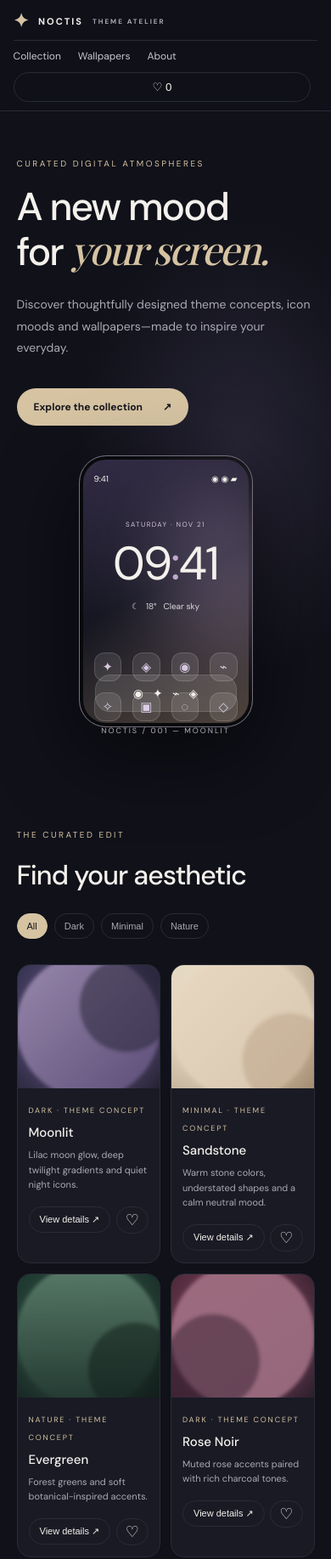
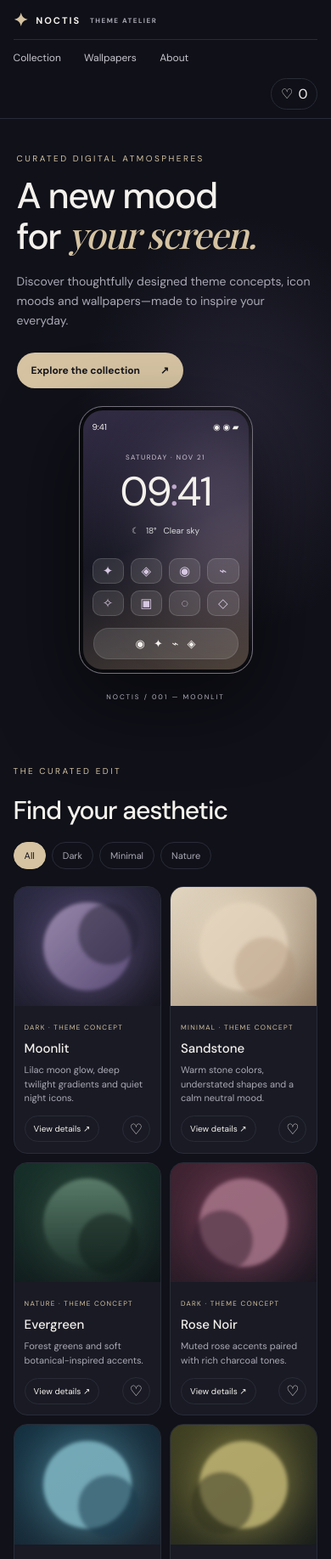
Before and after one commit to ranveerpatel602-a11y/-noctis-theme-atelier, a plain HTML site: page index.html in a window 390 px wide. Shown: the top 1835 px of the page at 85% size. Drawn offline with nearby package versions, Linux system fonts and the light colour scheme; a web font is replaced by a local one.

Commit message:
Rebuild responsive layout and fix mobile header and preview overlap

```diff
--- a/styles.css
+++ b/styles.css
@@ -1,54 +1,57 @@
 @import url('https://fonts.googleapis.com/css2?family=DM+Sans:wght@400;500;600;700&family=Playfair+Display:ital,wght@0,500;0,600;1,500&display=swap');
-:root{--bg:#101119;--surface:#191a24;--fg:#f4f1ec;--muted:#aaa9b5;--line:#292b36;--gold:#d5c3a2}
+:root{--bg:#101119;--surface:#191a24;--surface2:#20212c;--fg:#f4f1ec;--muted:#aaa9b5;--line:#292b36;--gold:#d5c3a2}
 *{box-sizing:border-box}
-html{scroll-behavior:smooth;scroll-padding-top:100px}
-body{margin:0;background:var(--bg);color:var(--fg);font-family:'DM Sans',sans-serif}
+html{scroll-behavior:smooth;scroll-padding-top:120px}
+body{margin:0;background:var(--bg);color:var(--fg);font-family:'DM Sans',sans-serif;overflow-x:hidden}
 a{color:inherit;text-decoration:none}
-.header{min-height:76px;position:sticky;top:0;z-index:10;display:flex;align-items:center;justify-content:space-between;gap:24px;padding:0 7vw;border-bottom:1px solid var(--line);background:#101119ef;backdrop-filter:blur(14px)}
-.logo{font-size:13px;letter-spacing:2px;font-weight:700;display:flex;align-items:center;gap:9px;white-space:nowrap}
-.logo span{color:var(--gold);font-size:22px}.logo small{font-size:9px;letter-spacing:2px;color:var(--muted);display:block;margin-left:2px}
-.header nav{display:flex;gap:28px;color:#c8c6cf;font-size:12px;align-items:center}
-.header nav a:hover,.simple-link:hover{color:var(--gold)}
-.saved{border:1px solid var(--line);background:transparent;color:var(--fg);border-radius:30px;padding:9px 14px;cursor:pointer;white-space:nowrap}
-.hero{padding:70px 7vw;min-height:540px;display:grid;grid-template-columns:1fr 1fr;gap:40px;align-items:center;background:radial-gradient(ellipse at 72% 50%,#272435 0%,transparent 48%)}
+button{font:inherit}
+.header{min-height:76px;position:sticky;top:0;z-index:20;display:flex;align-items:center;justify-content:space-between;gap:28px;padding:0 clamp(20px,6vw,88px);border-bottom:1px solid var(--line);background:#101119f2;backdrop-filter:blur(16px)}
+.logo{font-size:13px;letter-spacing:2px;font-weight:700;display:flex;align-items:center;gap:10px;white-space:nowrap}
+.logo span{color:var(--gold);font-size:24px}.logo small{font-size:9px;letter-spacing:2px;color:var(--muted);margin-left:4px}
+.header nav{display:flex;gap:clamp(16px,3vw,30px);color:#c8c6cf;font-size:12px;align-items:center;white-space:nowrap}
+.header nav a{padding:12px 0}.header nav a:hover,.simple-link:hover{color:var(--gold)}
+.saved{border:1px solid var(--line);background:transparent;color:var(--fg);border-radius:24px;padding:9px 13px;cursor:pointer;white-space:nowrap;display:inline-flex;align-items:center;gap:6px;width:auto;flex:0 0 auto}
+.saved.active{border-color:var(--gold);color:var(--gold)}
+.hero{padding:clamp(40px,6vw,84px) clamp(20px,6vw,88px);min-height:520px;display:grid;grid-template-columns:minmax(0,1fr) minmax(280px,430px);gap:clamp(25px,5vw,72px);align-items:center;background:radial-gradient(ellipse at 72% 50%,#272435 0%,transparent 48%)}
 .eyebrow{font-size:10px;letter-spacing:2.5px;color:var(--gold);margin:0 0 20px}
 .hero h1,.wall-text h2,.about h2{font-size:clamp(42px,6vw,74px);line-height:1.08;font-weight:500;letter-spacing:-2px;margin:0}
 .hero h1 em,.wall-text h2 em,.about h2 em{font-family:'Playfair Display',serif;font-weight:500;color:var(--gold)}
-.lead{color:var(--muted);line-height:1.8;font-size:14px;max-width:440px;margin:25px 0}
-.cta{display:inline-flex;gap:24px;align-items:center;background:var(--gold);color:#17161c;border-radius:30px;padding:14px 20px;font-size:12px;font-weight:700;margin-top:10px}
-.hero-preview{height:380px;position:relative;display:flex;align-items:center;justify-content:center}
-.preview-phone{width:230px;height:365px;border:1px solid #74717d;border-radius:32px;padding:20px 17px;position:relative;overflow:hidden;background:linear-gradient(155deg,#342d47,#151621 48%,#50443b);box-shadow:0 30px 90px #0008,inset 0 0 0 4px #090a0d}
+.lead{color:var(--muted);line-height:1.75;font-size:14px;max-width:440px;margin:24px 0}
+.cta{display:inline-flex;gap:24px;align-items:center;background:var(--gold);color:#17161c;border-radius:30px;padding:14px 20px;font-size:12px;font-weight:700;margin-top:8px}
+.hero-preview{height:400px;position:relative;display:flex;align-items:center;justify-content:center;padding-bottom:28px}
+.preview-phone{width:240px;height:370px;border:1px solid #74717d;border-radius:34px;padding:20px 17px;position:relative;overflow:hidden;background:linear-gradient(155deg,#342d47,#151621 48%,#50443b);box-shadow:0 30px 90px #0008,inset 0 0 0 4px #090a0d}
 .preview-phone:before{content:'';position:absolute;width:170px;height:210px;border-radius:50%;background:#a991b7;filter:blur(50px);opacity:.4;top:25px;right:-55px}
-.status{font-size:10px;position:relative;display:flex;justify-content:space-between}.date{position:relative;text-align:center;font-size:8px;letter-spacing:1.4px;margin-top:42px;color:#d0c7d5}.clock{position:relative;text-align:center;font-size:55px;font-weight:300;letter-spacing:-2px;margin-top:5px}.clock span{color:#bfa9cc}.weather{position:relative;text-align:center;font-size:10px;color:#ddd;margin-top:8px}
-.mini-icons{position:relative;display:grid;grid-template-columns:repeat(4,1fr);gap:13px;margin-top:48px}.mini-icons i{font-style:normal;background:#ffffff1a;border:1px solid #ffffff25;border-radius:12px;height:34px;display:grid;place-items:center;color:#d6c7e2;font-size:15px}
-.phone-dock{position:absolute;bottom:17px;left:18px;right:18px;background:#ffffff20;border:1px solid #ffffff1c;border-radius:18px;text-align:center;padding:12px;font-size:14px}
-.art-caption{position:absolute;bottom:0;font-size:9px;letter-spacing:2px;color:#b3b0bd}
-.section{padding:72px 7vw}.section-title{display:flex;justify-content:space-between;align-items:end;gap:24px;margin-bottom:30px}.section-title h2{font-size:38px;font-weight:500;letter-spacing:-1px;margin:0}
-.filters{display:flex;gap:8px;flex-wrap:wrap}.filter{border:1px solid var(--line);color:var(--muted);background:transparent;border-radius:24px;padding:9px 15px;font-size:11px;cursor:pointer}.filter.active,.filter:hover{background:#d5c3a2;color:#16151b;border-color:var(--gold)}
-.theme-grid{display:grid;grid-template-columns:repeat(3,minmax(0,1fr));gap:20px}.theme-card{border:1px solid var(--line);border-radius:16px;overflow:hidden;background:var(--surface);transition:transform .25s}.theme-card:hover{transform:translateY(-4px)}
-.theme-art{height:240px;position:relative;display:grid;place-items:center;overflow:hidden}.theme-art:before,.theme-art:after{content:'';position:absolute;border-radius:50%;filter:blur(2px)}.theme-art:before{width:170px;height:170px;opacity:.8}.theme-art:after{width:110px;height:110px;opacity:.5;transform:translate(55px,40px)}
-.art-moon{background:linear-gradient(145deg,#25263c,#13141c)}.art-moon:before{background:linear-gradient(135deg,#b7a2c9,#6d5b8e);box-shadow:0 0 80px #8d75b5}.art-moon:after{background:#222132;transform:translate(45px,-25px)}
+.status{font-size:10px;position:relative;display:flex;justify-content:space-between}.date{position:relative;text-align:center;font-size:8px;letter-spacing:1.4px;margin-top:32px;color:#d0c7d5}.clock{position:relative;text-align:center;font-size:54px;font-weight:300;letter-spacing:-2px;margin-top:4px}.clock span{color:#bfa9cc}.weather{position:relative;text-align:center;font-size:10px;color:#ddd;margin-top:8px}
+.mini-icons{position:relative;display:grid;grid-template-columns:repeat(4,1fr);gap:10px;margin-top:34px}.mini-icons i{font-style:normal;background:#ffffff1a;border:1px solid #ffffff25;border-radius:12px;height:32px;display:grid;place-items:center;color:#d6c7e2;font-size:15px}
+.phone-dock{position:absolute;bottom:18px;left:20px;right:20px;background:#ffffff20;border:1px solid #ffffff1c;border-radius:18px;text-align:center;padding:10px;font-size:13px}
+.art-caption{position:absolute;bottom:0;font-size:9px;letter-spacing:2px;color:#b3b0bd;text-align:center}
+.section{padding:clamp(45px,6vw,82px) clamp(20px,6vw,88px)}
+.section-title{display:flex;justify-content:space-between;align-items:end;gap:24px;margin-bottom:30px}.section-title h2{font-size:clamp(30px,4vw,42px);font-weight:500;letter-spacing:-1px;margin:0}
+.filters{display:flex;gap:8px;flex-wrap:wrap}.filter{border:1px solid var(--line);color:var(--muted);background:transparent;border-radius:24px;padding:9px 15px;font-size:11px;cursor:pointer}.filter.active,.filter:hover{background:var(--gold);color:#16151b;border-color:var(--gold)}
+.theme-grid{display:grid;grid-template-columns:repeat(3,minmax(0,1fr));gap:18px}
+.theme-card{min-width:0;border:1px solid var(--line);border-radius:16px;overflow:hidden;background:var(--surface);transition:transform .25s,box-shadow .25s}.theme-card:hover{transform:translateY(-3px);box-shadow:0 12px 30px #0003}
+.theme-art{height:clamp(150px,20vw,240px);position:relative;display:grid;place-items:center;overflow:hidden}.theme-art:before,.theme-art:after{content:'';position:absolute;border-radius:50%;filter:blur(2px)}.theme-art:before{width:min(60%,170px);aspect-ratio:1;opacity:.8}.theme-art:after{width:min(42%,110px);aspect-ratio:1;opacity:.5;transform:translate(35%,35%)}
+.art-moon{background:linear-gradient(145deg,#25263c,#13141c)}.art-moon:before{background:linear-gradient(135deg,#b7a2c9,#6d5b8e);box-shadow:0 0 80px #8d75b5}.art-moon:after{background:#222132;transform:translate(35%,-20%)}
 .art-sand{background:linear-gradient(135deg,#e3d6c1,#927c65)}.art-sand:before{background:#e9d9c2;box-shadow:0 0 65px #fff4dc}.art-sand:after{background:#ac8f73;opacity:.35}
 .art-forest{background:linear-gradient(160deg,#152e28,#0e1518)}.art-forest:before{background:linear-gradient(#6b907a,#263f35);box-shadow:0 0 70px #476b55}.art-forest:after{background:#101d19}
-.art-rose{background:linear-gradient(145deg,#3d222f,#17151e)}.art-rose:before{background:#b67d93;box-shadow:0 0 70px #aa597b}.art-rose:after{background:#382233;transform:translate(-35px,30px)}
+.art-rose{background:linear-gradient(145deg,#3d222f,#17151e)}.art-rose:before{background:#b67d93;box-shadow:0 0 70px #aa597b}.art-rose:after{background:#382233;transform:translate(-35%,30%)}
 .art-glacier{background:linear-gradient(145deg,#122d3d,#17202b)}.art-glacier:before{background:#8cc9d6;box-shadow:0 0 70px #6cbbcf}.art-glacier:after{background:#17384b}
-.art-citrus{background:linear-gradient(145deg,#3b3c21,#161b19)}.art-citrus:before{background:#d2c57d;box-shadow:0 0 70px #c4b95f}.art-citrus:after{background:#30321e;transform:translate(-40px,30px)}
-.theme-meta{padding:17px 18px}.theme-meta .kind,.kind{font-size:9px;letter-spacing:1.8px;color:var(--gold)}.theme-meta h3{margin:8px 0;font-size:17px;font-weight:500}.theme-meta p{color:var(--muted);font-size:12px;margin:0;line-height:1.6}
-.card-bottom{display:flex;align-items:center;justify-content:space-between;margin-top:16px}.detail-btn,.heart{background:none;border:1px solid var(--line);color:var(--fg);padding:8px 12px;border-radius:24px;cursor:pointer;font-size:11px}.heart{font-size:18px;padding:4px 10px}.heart.is-saved{color:var(--gold);border-color:var(--gold)}
-.wallpaper-section{border-block:1px solid var(--line);padding:80px 7vw;display:grid;grid-template-columns:1fr 1fr;align-items:center;gap:50px}.wall-text h2{font-size:48px}.wall-art{height:300px;position:relative;display:flex;align-items:center;justify-content:center;gap:12px}.wall{height:230px;width:31%;border-radius:8px;box-shadow:0 15px 40px #0005}.w-a{background:radial-gradient(circle at 30% 25%,#d4bbda,#665273 40%,#252033 80%);transform:rotate(-8deg)}.w-b{background:linear-gradient(150deg,#d5c5a5,#9c8067 40%,#3c3433);height:265px}.w-c{background:radial-gradient(circle at 65% 35%,#a7d5d9,#3d7282 35%,#1b2734 75%);transform:rotate(8deg)}.wall-art span{position:absolute;bottom:0;font-size:9px;letter-spacing:2px;color:var(--muted)}.simple-link{font-size:12px;color:var(--gold);border-bottom:1px solid #7c705c;padding-bottom:6px}
-.about{text-align:center;padding:95px 20px}.spark{color:var(--gold);font-size:26px}.about>p:first-of-type{font-size:9px;letter-spacing:2px;color:var(--muted);margin:20px 0}.about h2{font-size:48px}.about-copy{max-width:500px;margin:22px auto;color:var(--muted);font-size:13px;line-height:1.8}
-footer{border-top:1px solid var(--line);padding:25px 7vw;display:flex;justify-content:space-between;color:#777786;font-size:9px;letter-spacing:1px}
+.art-citrus{background:linear-gradient(145deg,#3b3c21,#161b19)}.art-citrus:before{background:#d2c57d;box-shadow:0 0 70px #c4b95f}.art-citrus:after{background:#30321e;transform:translate(-35%,30%)}
+.theme-meta{padding:16px}.theme-meta .kind,.kind{font-size:9px;letter-spacing:1.8px;color:var(--gold)}.theme-meta h3{margin:8px 0;font-size:17px;font-weight:500}.theme-meta p{color:var(--muted);font-size:12px;margin:0;line-height:1.6;min-height:2.8em}
+.card-bottom{display:flex;align-items:center;justify-content:space-between;gap:10px;margin-top:16px}.detail-btn,.heart{background:none;border:1px solid var(--line);color:var(--fg);padding:9px 13px;border-radius:24px;cursor:pointer;font-size:11px}.heart{font-size:18px;padding:5px 11px;flex:0 0 auto}.heart.is-saved{color:var(--gold);border-color:var(--gold)}
+.wallpaper-section{border-block:1px solid var(--line);padding:clamp(45px,7vw,90px) clamp(20px,6vw,88px);display:grid;grid-template-columns:minmax(0,1fr) minmax(280px,1fr);align-items:center;gap:clamp(25px,5vw,60px)}
+.wall-text h2{font-size:clamp(38px,5vw,55px)}.wall-art{height:330px;position:relative;display:flex;align-items:center;justify-content:center;gap:12px;padding-bottom:25px}
+.wall{height:230px;width:31%;border-radius:12px;box-shadow:0 15px 40px #0005}.w-a{background:radial-gradient(circle at 30% 25%,#d4bbda,#665273 40%,#252033 80%);transform:rotate(-7deg)}.w-b{background:linear-gradient(150deg,#d5c5a5,#9c8067 40%,#3c3433);height:260px}.w-c{background:radial-gradient(circle at 65% 35%,#a7d5d9,#3d7282 35%,#1b2734 75%);transform:rotate(7deg)}
+.wall-art span{position:absolute;bottom:0;font-size:9px;letter-spacing:2px;color:var(--muted);text-align:center}
+.simple-link{font-size:12px;color:var(--gold);border-bottom:1px solid #7c705c;padding-bottom:6px}
+.about{text-align:center;padding:clamp(55px,8vw,100px) 20px}.spark{color:var(--gold);font-size:26px}.about>p:first-of-type{font-size:9px;letter-spacing:2px;color:var(--muted);margin:20px 0}.about h2{font-size:clamp(38px,5vw,55px)}.about-copy{max-width:500px;margin:22px auto;color:var(--muted);font-size:13px;line-height:1.8}
+footer{border-top:1px solid var(--line);padding:25px clamp(20px,6vw,88px);display:flex;justify-content:space-between;color:#777786;font-size:9px;letter-spacing:1px}
 dialog{background:var(--surface);color:var(--fg);border:1px solid var(--line);border-radius:18px;width:min(480px,92vw);padding:26px}dialog::backdrop{background:#050509b8;backdrop-filter:blur(4px)}.close{float:right;background:transparent;border:0;color:var(--fg);font-size:26px;cursor:pointer}.dialog-art{height:180px;border-radius:12px;margin:18px 0;display:grid;place-items:center}.dialog-art:after{content:'✦';font-size:60px;color:#ffffff70}.dialog-body h2{font-size:24px}.dialog-body p{color:var(--muted);font-size:13px;line-height:1.7}.dialog-save{margin-top:14px}
-@media(max-width:850px){.header{padding:12px 4vw;min-height:auto;flex-wrap:wrap;gap:10px}.header nav{order:3;width:100%;justify-content:space-around;border-top:1px solid var(--line);padding:11px 0 2px;gap:12px}.hero{padding:55px 5vw;grid-template-columns:1fr;gap:25px}.hero-preview{order:2;height:340px}.preview-phone{height:320px;width:205px}.section{padding:55px 5vw}.section-title{align-items:flex-start;flex-direction:column}.theme-grid{grid-template-columns:repeat(2,minmax(0,1fr));gap:12px}.theme-art{height:190px}.wallpaper-section{padding:60px 5vw;grid-template-columns:1fr;gap:25px}.wall-art{height:260px}.wall-text h2{font-size:42px}footer{padding:22px 5vw;gap:15px;flex-direction:column}}
-@media(max-width:480px){.logo{font-size:11px}.logo small{font-size:8px}.hero h1{font-size:46px}.theme-grid{grid-template-columns:repeat(2,minmax(0,1fr))}.theme-art{height:145px}.theme-meta{padding:13px}.theme-meta h3{font-size:15px}.theme-meta p{font-size:11px}.filter{padding:8px 11px}.wall{height:190px}.w-b{height:220px}.about h2{font-size:40px}.section-title h2{font-size:32px}}
-@media(max-width:360px){.header nav{font-size:10px;gap:8px}.saved{padding:7px 10px}.logo small{letter-spacing:1.4px}}
-
-/* Mobile layout and grid visibility refresh */
-@media(max-width:600px){
- .header{display:grid;grid-template-columns:minmax(0,1fr) auto;align-items:center;padding:10px 4vw;gap:8px}
- .header nav{grid-column:1/-1;order:initial;width:100%;overflow-x:auto;justify-content:flex-start;gap:20px;padding:10px 0 3px;white-space:nowrap;border-top:1px solid var(--line)}
- .header nav a{flex:0 0 auto}
- .theme-grid{display:grid!important;min-height:80px;grid-template-columns:repeat(2,minmax(0,1fr));gap:12px}
- .theme-card{min-width:0;display:block!important;visibility:visible!important;opacity:1!important}
- .theme-art{min-height:145px}
-}
+@media(max-width:850px){.header{gap:18px;padding-inline:4vw}.hero{grid-template-columns:minmax(0,1fr);padding:48px 5vw 38px;gap:22px}.hero-preview{height:355px;order:2}.preview-phone{height:330px;width:215px}.section{padding:48px 5vw}.section-title{align-items:flex-start;flex-direction:column}.theme-grid{grid-template-columns:repeat(2,minmax(0,1fr));gap:14px}.wallpaper-section{padding:55px 5vw;grid-template-columns:1fr;gap:20px}.wall-art{height:285px}.wall-text h2{font-size:42px}}
+@media(max-width:600px){.header{display:flex;flex-wrap:wrap;justify-content:space-between;align-items:center;padding:10px 4vw;gap:8px;min-height:0}.logo{font-size:11px;gap:7px}.logo span{font-size:21px}.logo small{font-size:8px;letter-spacing:1.5px}.header nav{order:0;flex:1 1 100%;width:100%;display:flex;justify-content:flex-start;gap:clamp(20px,7vw,36px);padding:8px 0 3px;margin:0;border-top:1px solid var(--line);overflow-x:auto;white-space:nowrap;font-size:12px}.header nav a{flex:0 0 auto;padding:5px 0}.saved{width:auto!important;flex:0 0 auto;justify-self:auto;display:inline-flex;min-width:0;padding:7px 11px;margin-left:auto}
+.hero{padding:40px 5vw 34px;gap:18px;min-height:0}.hero h1{font-size:clamp(40px,11vw,54px);letter-spacing:-1.5px}.hero-text .eyebrow{margin-bottom:14px}.lead{font-size:14px;line-height:1.65;margin:18px 0}.cta{padding:13px 17px}.hero-preview{height:350px;order:2;margin:0}.preview-phone{height:315px;width:205px;padding:17px 15px;border-radius:28px}.date{margin-top:24px}.clock{font-size:48px}.mini-icons{gap:8px;margin-top:26px}.mini-icons i{height:30px;border-radius:10px}.phone-dock{bottom:16px;left:16px;right:16px;padding:9px}.art-caption{font-size:8px}
+.section{padding:42px 4vw}.section-title{margin-bottom:20px;gap:18px}.section-title h2{font-size:30px}.filters{gap:7px}.filter{padding:8px 12px;font-size:11px}.theme-grid{grid-template-columns:repeat(2,minmax(0,1fr))!important;gap:10px}.theme-card{min-width:0;width:100%;display:block!important;opacity:1!important;visibility:visible!important}.theme-art{height:clamp(118px,36vw,160px);min-height:0}.theme-meta{padding:12px}.theme-meta h3{font-size:15px;margin:7px 0}.theme-meta p{font-size:11px;line-height:1.5;min-height:0}.kind,.theme-meta .kind{font-size:8px;letter-spacing:1.3px}.card-bottom{margin-top:12px;gap:7px}.detail-btn{font-size:10px;padding:8px 10px}.heart{font-size:17px;padding:4px 8px}
+.wallpaper-section{padding:44px 4vw;gap:16px}.wall-text h2{font-size:40px;line-height:1.12}.wall-text .lead{max-width:100%}.wall-art{height:245px;gap:8px;padding-bottom:22px}.wall{height:175px;width:31%;border-radius:9px}.w-b{height:205px}.wall-art span{font-size:8px}
+.about{padding:55px 5vw}.about h2{font-size:39px}.about-copy{font-size:12px;line-height:1.7}
+footer{padding:20px 5vw;gap:10px;flex-direction:column;font-size:8px}}
+@media(max-width:360px){.logo small{display:none}.hero h1{font-size:40px}.theme-grid{gap:8px}.theme-meta{padding:10px}.theme-meta h3{font-size:14px}.card-bottom{gap:5px}.detail-btn{padding:7px 8px;font-size:9px}.wall-text h2{font-size:36px}}
```
